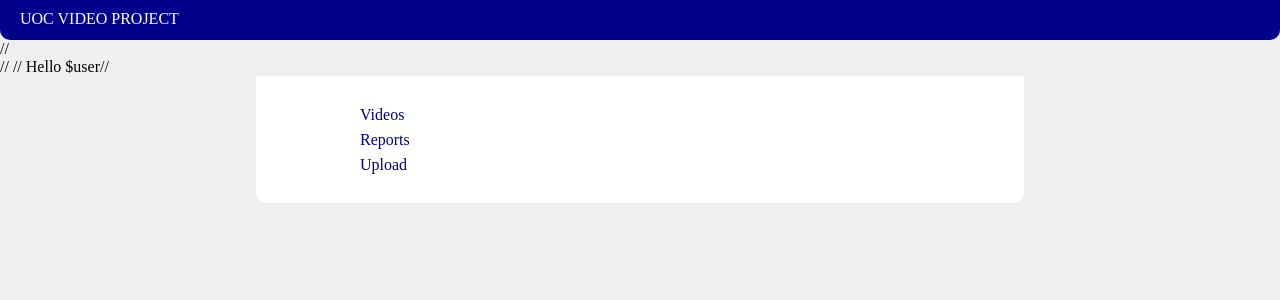
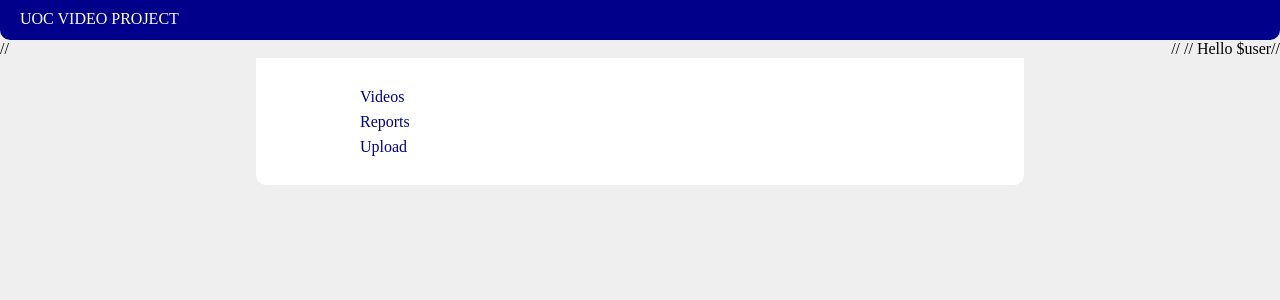
Before and after one commit to MattShearing/consultancy-project, a PHP site: page /index.php in a window 1280 px wide. Shown: the top 300 px of the page. Run offline with PHP 8.4, Linux system fonts and the light colour scheme.

Commit message:
css change

```diff
--- a/assets/css/style.css
+++ b/assets/css/style.css
@@ -48,3 +48,7 @@ padding-top: 10;
 	text-transform:uppercase;;
 
 }
+.account{
+	float:right;
+	display:inline-block;
+}
```
